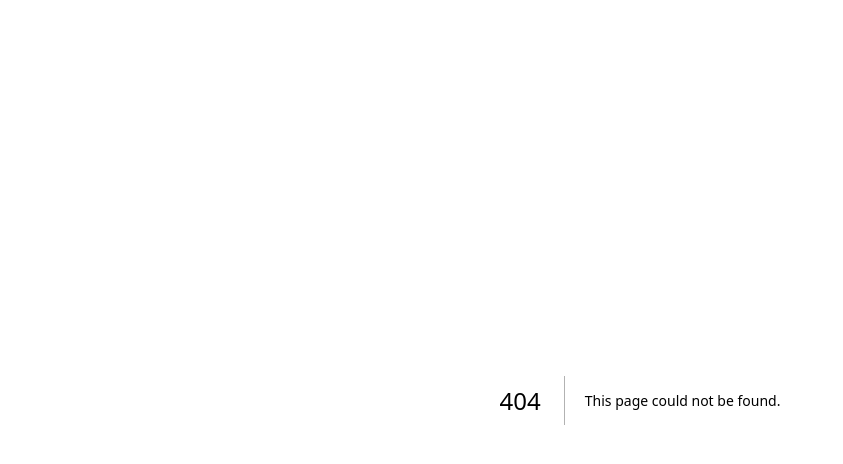
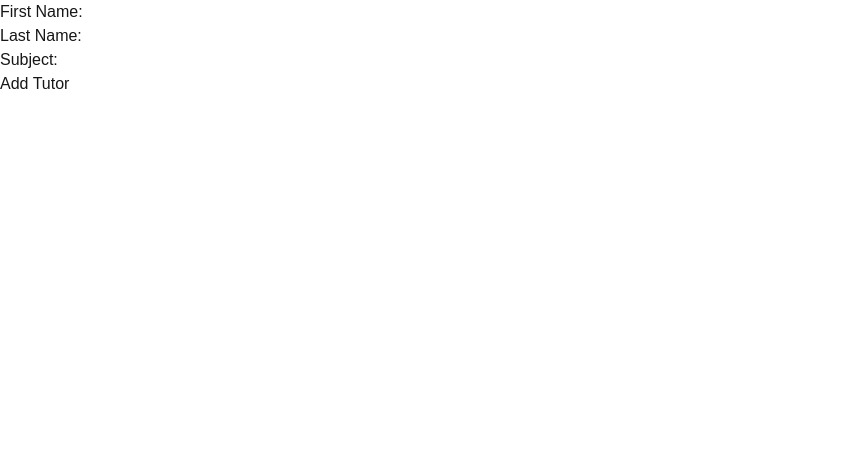
Before and after one commit to aggie-coding-club/Rate-My-Tutor, a Next.js app: page /client/add_tutor in a window 1280 px wide. Before the commit this address had no page. Shown: the top 464 px of the page, without its empty margins (0-843 px from the left). Built offline with nearby package versions, Linux system fonts and the light colour scheme.

Commit message:
Added a form to add a tutor to the database in the frontend.

```diff
--- a/package.json
+++ b/package.json
@@ -13,15 +13,12 @@
   },
   "dependencies": {
     "axios": "^1.7.7",
-    "express": "^4.21.1",
-    "mongodb": "^6.10.0",
-    "next": "^14.2.16",
+    "next": "^14.2.17",
     "node": "^20.18.0",
     "react": "^18.3.1",
     "react-dom": "^18.3.1"
   },
   "devDependencies": {
-    "nodemon": "^3.1.7",
     "postcss": "^8",
     "tailwindcss": "^3.4.1"
   }
--- /dev/null
+++ b/src/app/client/add_tutor/page.js
@@ -0,0 +1,85 @@
+'use client'
+import styles from '../css/home.module.css';
+import Link from 'next/link'
+import { useState, useEffect } from "react";
+import { useRouter } from 'next/navigation';
+
+const AddTutor = () => {
+
+    const [formData, setFormData] = useState({
+        firstName: "",
+        lastName: "",
+        rating: 0,
+        subject: ""
+    });
+
+    const handleChange = e => {
+        setFormData({
+            ...formData,
+            [e.target.name]: e.target.value
+        });
+    }
+
+    const handleSubmit = async e => {
+        e.preventDefault();
+
+        try {
+            const res = await fetch('/api/search/create', {
+                method: 'POST',
+                headers: {
+                    'Content-Type': 'application/json'
+                },
+                body: JSON.stringify(formData)
+            });
+
+            if (res.ok) {
+                console.log('Tutor added successfully');
+                setFormData({ firstName: "", lastName: "", rating: 0, subject: ""});
+            } else {
+                console.error("Error adding tutor");
+            }
+        } catch (err) {
+            console.error('Error:', err);
+        }
+    }
+
+    return (
+        <div>
+            <form onSubmit={handleSubmit}>
+                <div>
+                    <label>First Name:</label>
+                    <input
+                        type='text'
+                        name='firstName'
+                        value={formData.firstName}
+                        onChange={handleChange}
+                        required
+                    />
+                </div>
+                <div>
+                    <label>Last Name:</label>
+                    <input
+                        type='text'
+                        name='lastName'
+                        value={formData.lastName}
+                        onChange={handleChange}
+                        required
+                    />
+                </div>
+                <div>
+                    <label>Subject:</label>
+                    <input
+                        type='text'
+                        name='subject'
+                        value={formData.subject}
+                        onChange={handleChange}
+                        required
+                    />
+                </div>
+                <button type='submit'>Add Tutor</button>
+            </form>
+        </div>
+    )
+}
+
+export default AddTutor;
```
Also changed, not shown: src/app/page.js (+6 -1 lines), 1 other file (tests, documents, lock files or other folders).
